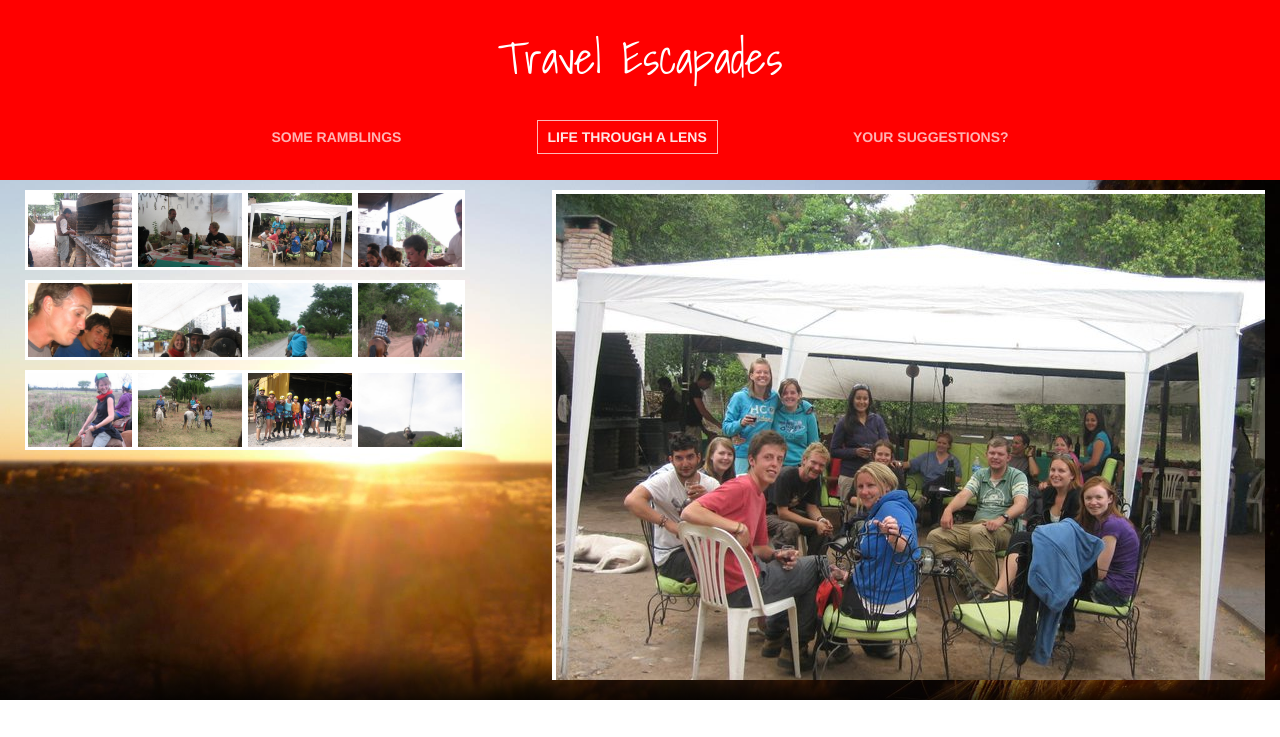
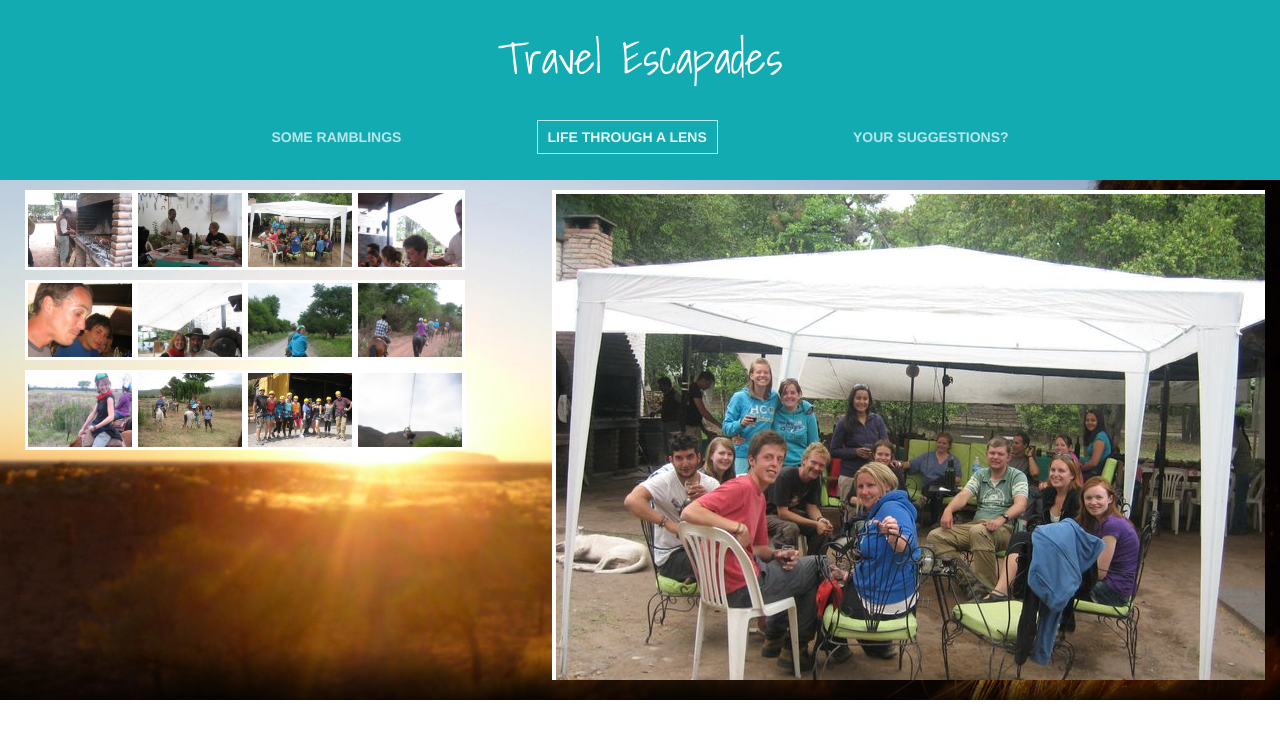
Before and after one commit to amcevoy83/travelblog, a Django app: page /gallery/ in a window 1280 px wide. Shown: the top 737 px of the page. Run offline with Django 3.2, Linux system fonts and the light colour scheme; parts of the project's set-up code (start-up, migrations or seed data) failed here and were passed over; some libraries are stand-ins or nearby versions.

Commit message:
new style

```diff
--- a/static/css/blog.css
+++ b/static/css/blog.css
@@ -238,8 +238,7 @@ h1, h1 a{
 }
 
 .topbar{
-    /*background-color: #12ABB2;*/
-    background-color: red;
+    background-color: #12ABB2;
     width: 100%;
     height: 180px;
     color: #fff;
```
